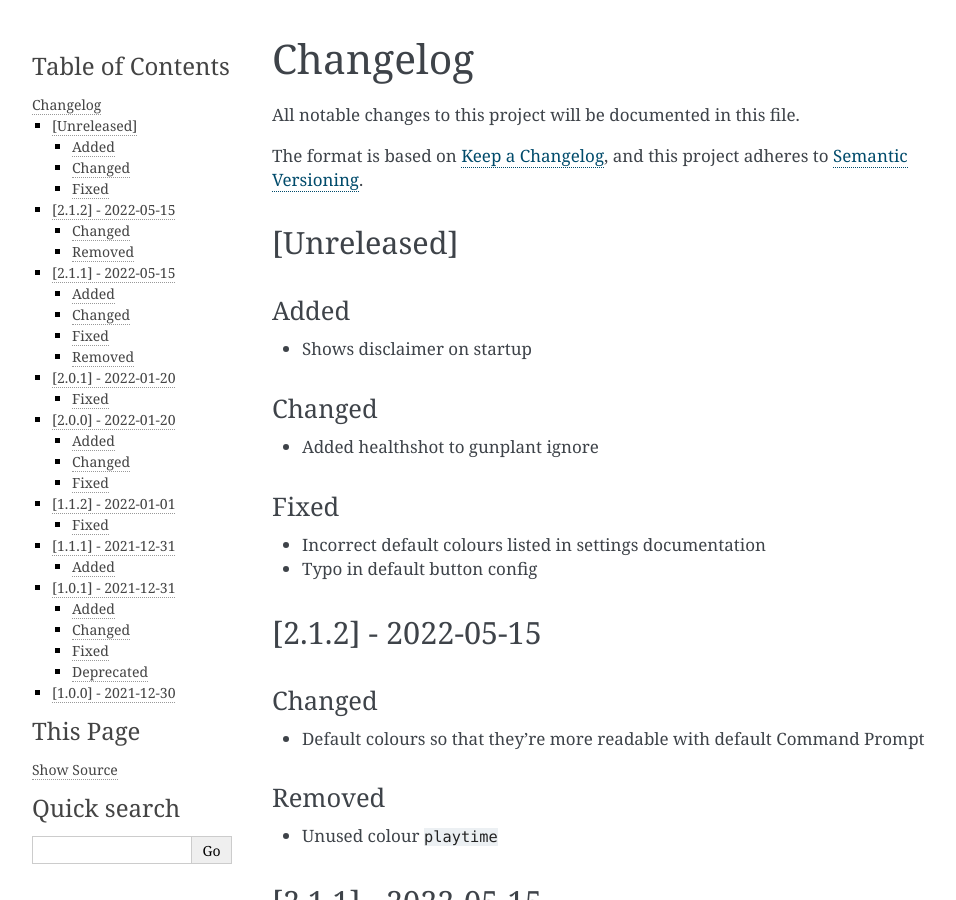
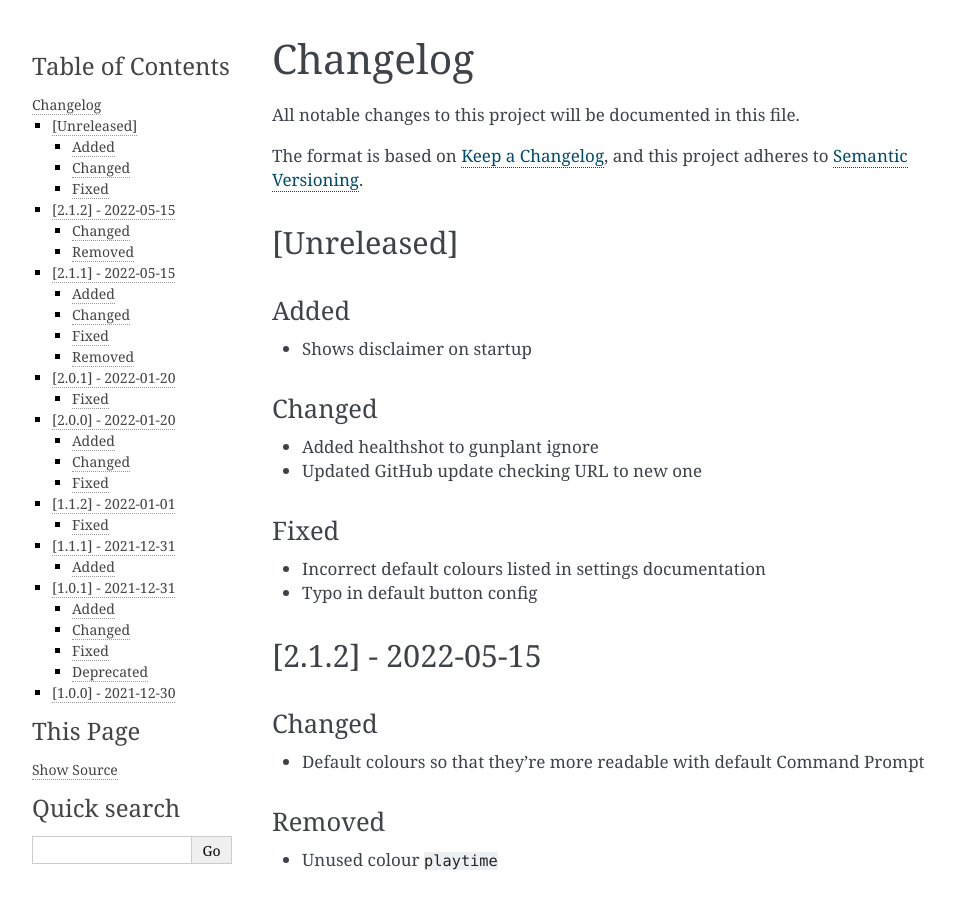
Before and after one commit to BLANK-TH/TSonitor, a Sphinx documentation site: the page built from docs/source/changelog.rst, in a window 1280 px wide and 900 px high. Shown: the whole window, without its empty margins (148-1104 px from the left). Built offline with Sphinx 7.4.7, drawn with Linux system fonts in a browser that asks for light colours.

Commit message:
update changelog

```diff
--- a/docs/source/changelog.rst
+++ b/docs/source/changelog.rst
@@ -14,6 +14,7 @@ Added
 Changed
 ^^^^^^^
 * Added healthshot to gunplant ignore
+* Updated GitHub update checking URL to new one
 
 Fixed
 ^^^^^^^
```
